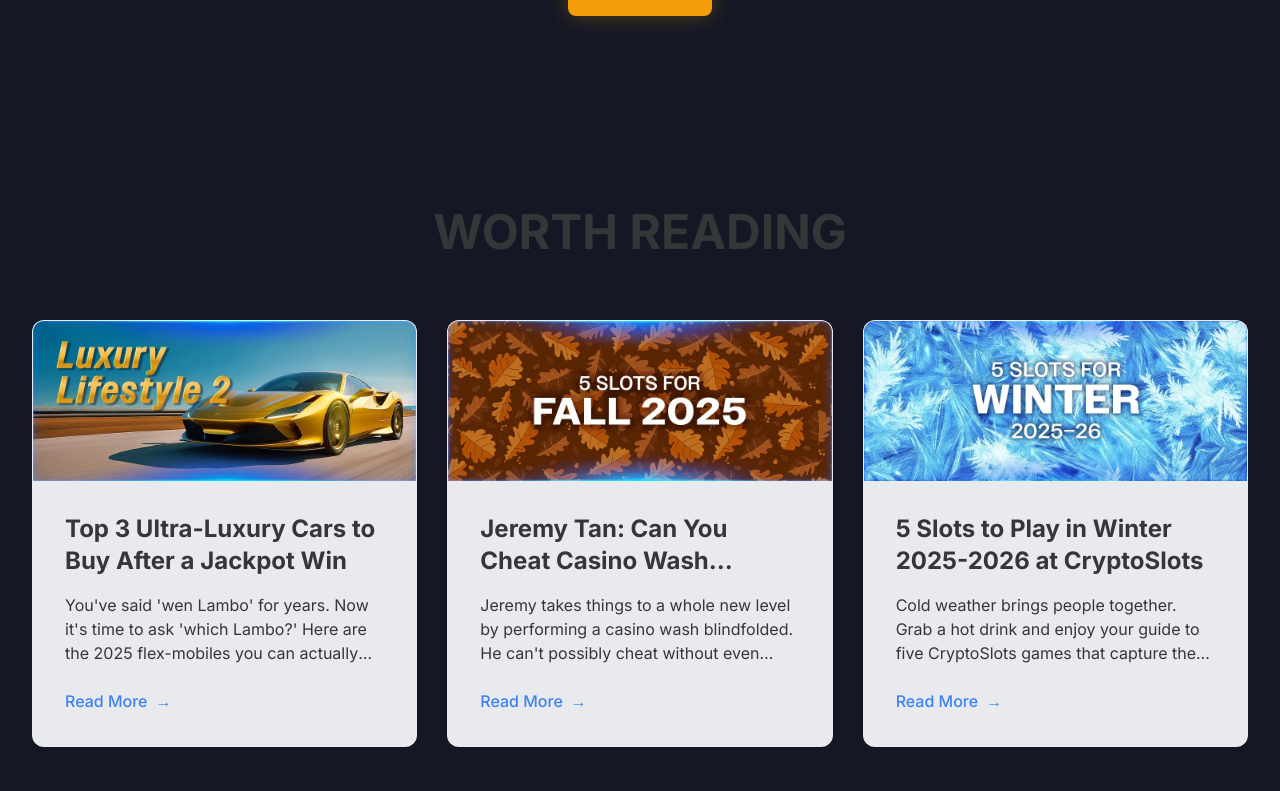
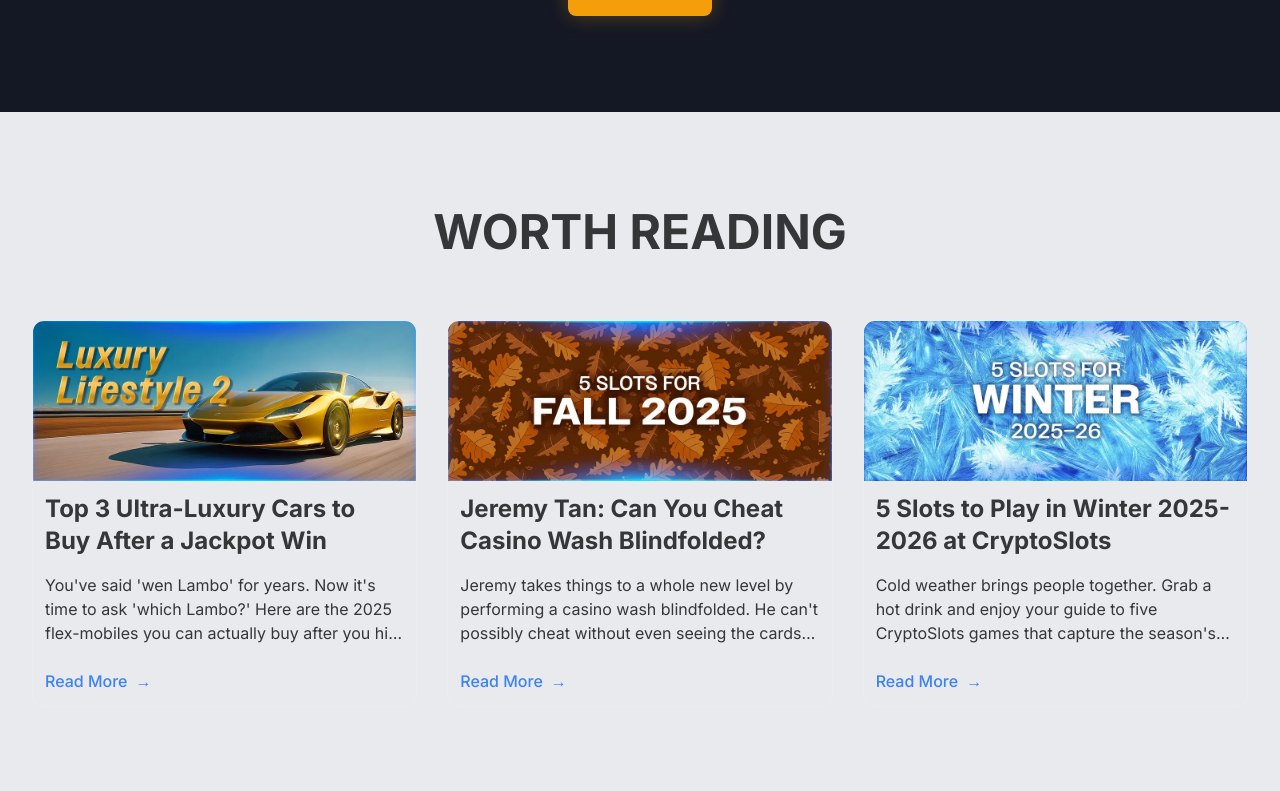
Before and after one commit to messigoalzzz/fortune, a Next.js app: page / in a window 1280 px wide. Shown: the part 1689-2480 px from the top of the page. Built offline with nearby package versions, Linux system fonts and the light colour scheme.

Commit message:
Update WorthReading component styles: change background color to card and adjust padding for content section.

```diff
--- a/components/WorthReading.tsx
+++ b/components/WorthReading.tsx
@@ -70,7 +70,7 @@
 
 export default function WorthReading() {
   return (
-    <section className="py-16 md:py-24 bg-[var(--background-elevated)]">
+    <section className="py-16 md:py-24 bg-[var(--background-card)]">
       <div className="container-custom">
         <div className="text-center mb-12 md:mb-16">
           <h2 className="text-3xl md:text-4xl lg:text-5xl font-bold text-[var(--foreground)] mb-4">
@@ -112,7 +112,7 @@
                 </div>
 
                 {/* 内容 */}
-                <div className="p-6 md:p-8 flex-1 flex flex-col">
+                <div className="p-2 md:p-3 flex-1 flex flex-col">
                   {/* 标题 */}
                   <h3 className="text-xl md:text-2xl font-bold text-[var(--foreground)] mb-4 line-clamp-2 group-hover:text-[var(--primary)] transition-colors duration-200">
                     {article.title}
```
